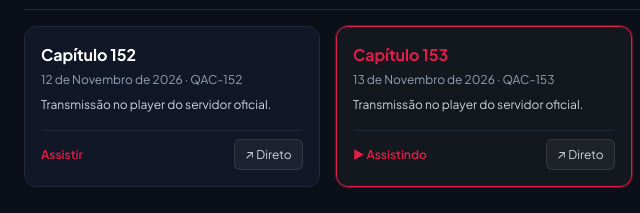
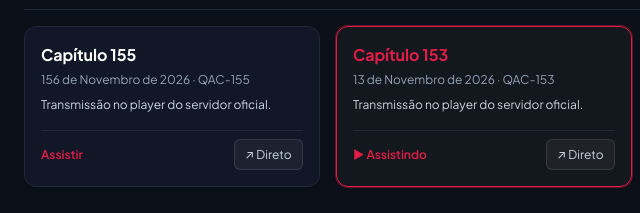
Before and after one commit to RenatoSilva2020/novela_elis, a plain HTML site: page index.html in a window 1280 px wide. Shown: the part 1138-1351 px from the top of the page, 0-640 px from the left. Drawn offline with Linux system fonts and the light colour scheme.

Commit message:
Update episode details for Capítulo 155

```diff
--- a/index.html
+++ b/index.html
@@ -420,13 +420,13 @@
   <script>
     const EPISODES = [
   {
-    "id": "qac-152",
-    "chapterNumber": 151,
-    "title": "Capítulo 152",
-    "airDate": "12 de Novembro de 2026",
-    "rawDate": "2026-11-12",
-    "streamUrl": "https://nflixpainel.cc/stream.php?slug=QAC-152&e=1794718501&t=2e98061ba27a8e2d1de11e39427a5f3f24c8151d2fa8a63543eee4543cc257e0",
-    "slug": "QAC-152",
+    "id": "qac-155",
+    "chapterNumber": 155,
+    "title": "Capítulo 155",
+    "airDate": "156 de Novembro de 2026",
+    "rawDate": "2026-11-16",
+    "streamUrl": "https://nflixpainel.cc/stream.php?slug=QAC-155&e=1794981612&t=78f2727359735b93205588336d0ac3523cde0f382f010c73ce3b7500f90a146a",
+    "slug": "QAC-155",
     "synopsis": "",
     "isCustom": false
   },
```
